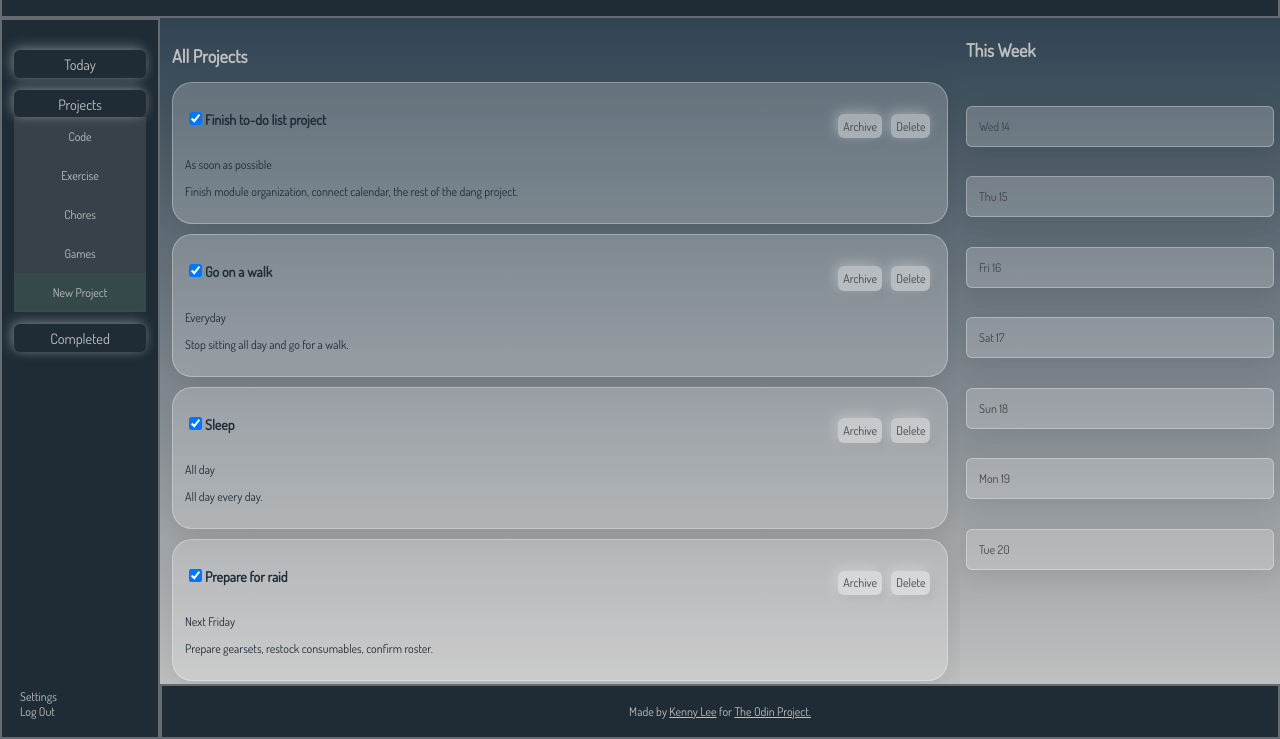
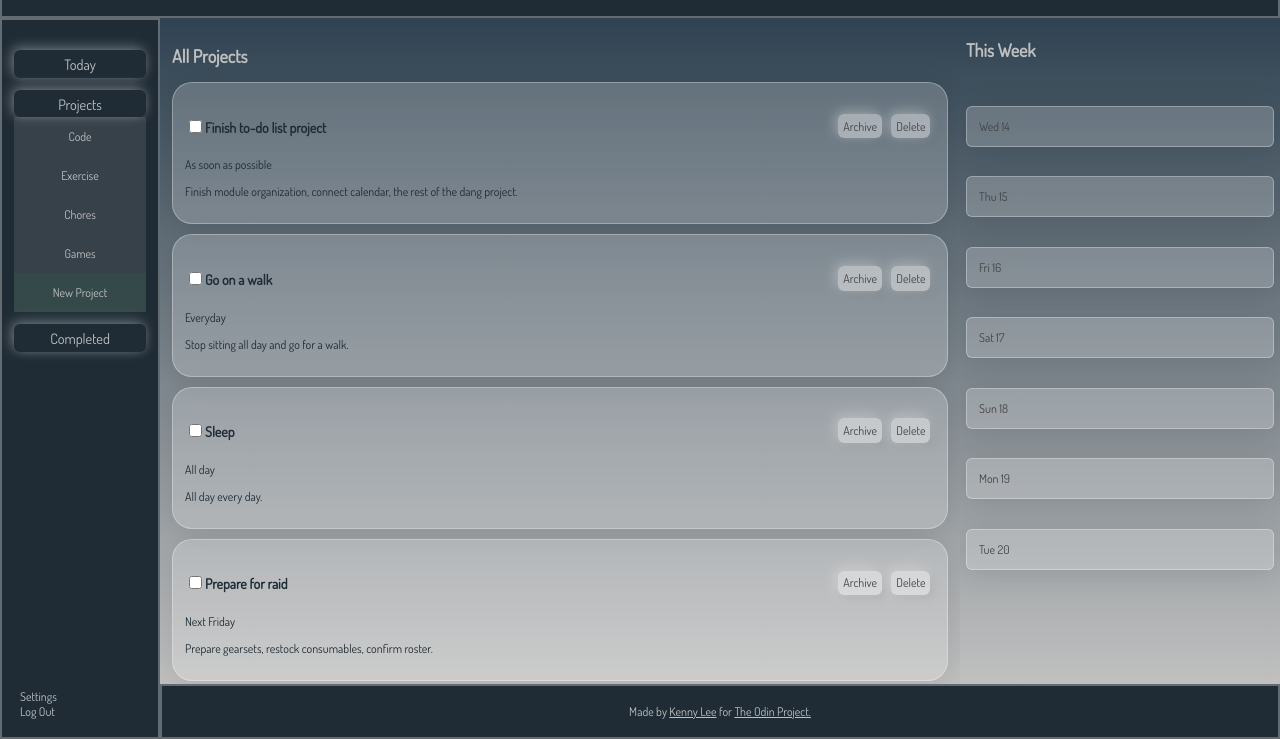
Before and after one commit to kenkneelee/odin-todo-list, a website built with webpack: page outline/index.html in a window 1280 px wide. Shown: the part 61-800 px from the top of the page. Built offline with nearby package versions, Linux system fonts and the light colour scheme.

Commit message:
additional comments, minor style changes

```diff
--- a/src/modules/displayUI.js
+++ b/src/modules/displayUI.js
@@ -10,10 +10,10 @@ export default function displayUI() {
         // >app logo and title (left)
         const logo = document.createElement("h1");
         logo.textContent = "To-Do";
-        // >right side container
+        // >right side flex container
         const notifications = document.createElement("div");
         notifications.id = "notifications";
-
+        // >> notification bell section
         const notifBell = document.createElement("img");
         notifBell.id = "notifBell";
         notifBell.src = notif_Bell;
@@ -42,25 +42,23 @@ export default function displayUI() {
         // >sidebar links
         const sidebarLinks = document.createElement("ul");
         sidebarLinks.id = "sidebar-links";
-
+        // link for projects with due date: today
         const today = document.createElement("li");
         const todayLink = document.createElement("button");
         todayLink.textContent = "Today";
         today.appendChild(todayLink);
-
+        // project list container
         const projectList = document.createElement("li");
+        // "all projects" header link
         const projectListLink = document.createElement("button");
         projectListLink.textContent = "Projects";
-
         projectListLink.addEventListener("click", () => {
             document.body.removeChild(document.getElementById("main-content"));
             displayMain("All Projects", projects.getAllTasks());
         });
-
         projectList.appendChild(projectListLink);
-
+        // list of projects and links to them
         const projectListList = document.createElement("ul");
-
         projects.forEach((project) => {
             // create DOM element to list each project
             let thisProject = document.createElement("li");
@@ -75,7 +73,7 @@ export default function displayUI() {
             });
             projectListList.appendChild(thisProject);
         });
-
+        // new project button
         const newProject = document.createElement("li");
         newProject.textContent = "New Project";
         newProject.id = "newProjectButton";
@@ -89,6 +87,7 @@ export default function displayUI() {
         });
         projectListList.appendChild(newProject);
 
+        // completed projects button
         const completed = document.createElement("li");
         const completedLink = document.createElement("button");
         completedLink.textContent = "Completed";
@@ -97,6 +96,7 @@ export default function displayUI() {
         projectList.appendChild(projectListList);
         sidebarLinks.append(today, projectList, completed);
 
+        // settings and logout buttons
         const sidebarBottom = document.createElement("ul");
         sidebarBottom.id = "sidebar-bottom";
         const settings = document.createElement("li");
@@ -150,11 +150,11 @@ export default function displayUI() {
         // temp, replace with project name
         const mainHeaderText = document.createElement("h2");
         mainHeaderText.textContent = projectName;
+        mainHeader.appendChild(mainHeaderText);
 
+        // new task button
         const newTaskButton = document.createElement("button");
         newTaskButton.textContent = "New Task";
-
-        mainHeader.appendChild(mainHeaderText);
 
         if (projectName !== "All Projects") {
             newTaskButton.addEventListener("click", () => {
@@ -166,6 +166,7 @@ export default function displayUI() {
                 let newTaskDue = prompt("New task due date?");
                 let newTaskDesc = prompt("New task description?");
 
+                // replace with project method
                 newTaskName && newTaskDue && newTaskDesc
                     ? cardArray.push(
                           new Task(newTaskName, newTaskDue, newTaskDesc)
@@ -174,6 +175,7 @@ export default function displayUI() {
 
                 // cardArray.push(new Task(prompt("Title?"), prompt("Due?"), prompt("Description")))
                 console.log(cardArray);
+                //refreshMain
                 document.body.removeChild(
                     document.getElementById("main-content")
                 );
@@ -197,7 +199,7 @@ export default function displayUI() {
             cardSpan.textContent = cardObject.title;
             const cardCheckbox = document.createElement("input");
             cardCheckbox.type = "checkbox";
-            cardCheckbox.checked = "checked";
+            // cardCheckbox.checked = "checked";
             cardSpan.prepend(cardCheckbox);
 
             const cardButtons = document.createElement("div");
@@ -215,9 +217,7 @@ export default function displayUI() {
                 displayMain(projectName, cardArray);
             })
 
-
             cardButtons.append(archiveButton, deleteButton);
-
             cardHeader.append(cardSpan, cardButtons);
 
             const dueDate = document.createElement("p");
--- a/src/styles/style.css
+++ b/src/styles/style.css
@@ -160,6 +160,7 @@ header {
 .cardHeader {
     display: flex;
     justify-content: space-between;
+    align-items: center;
 }
 
 /* Right side stuff */
```
